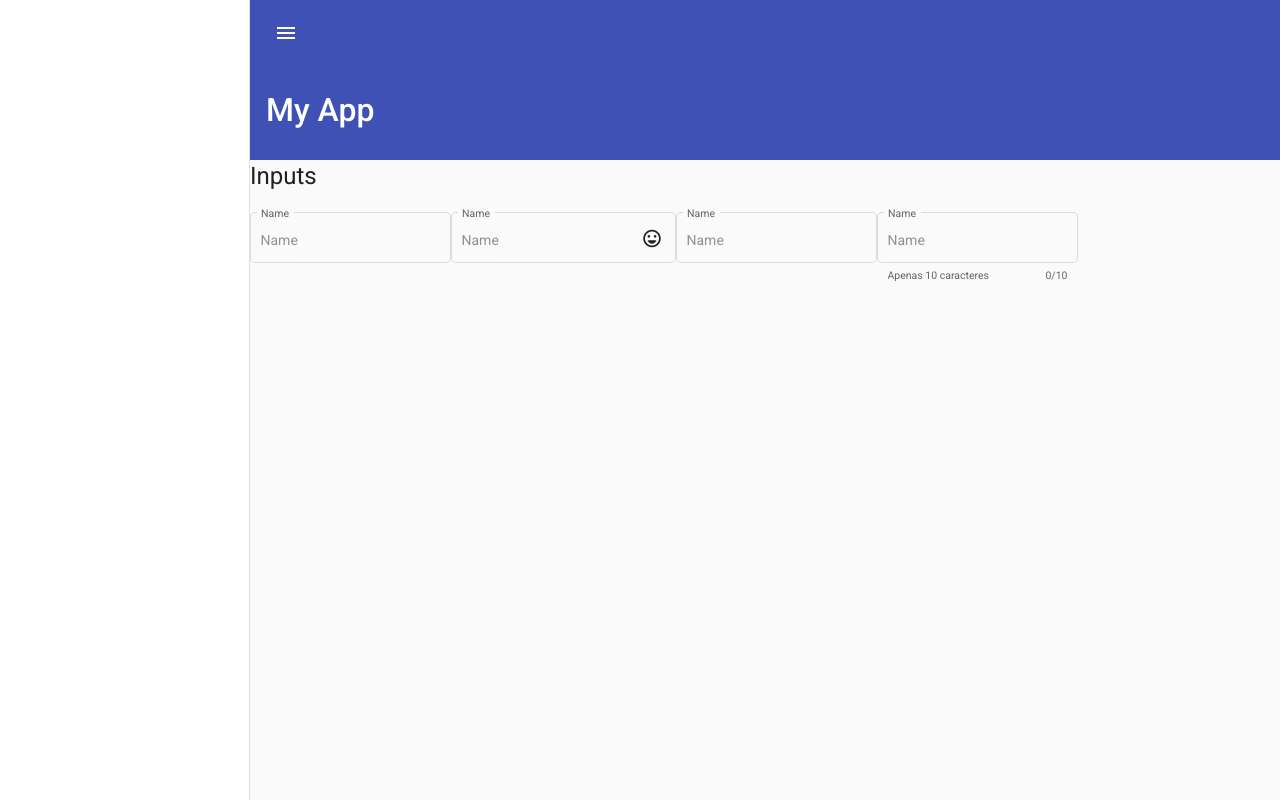
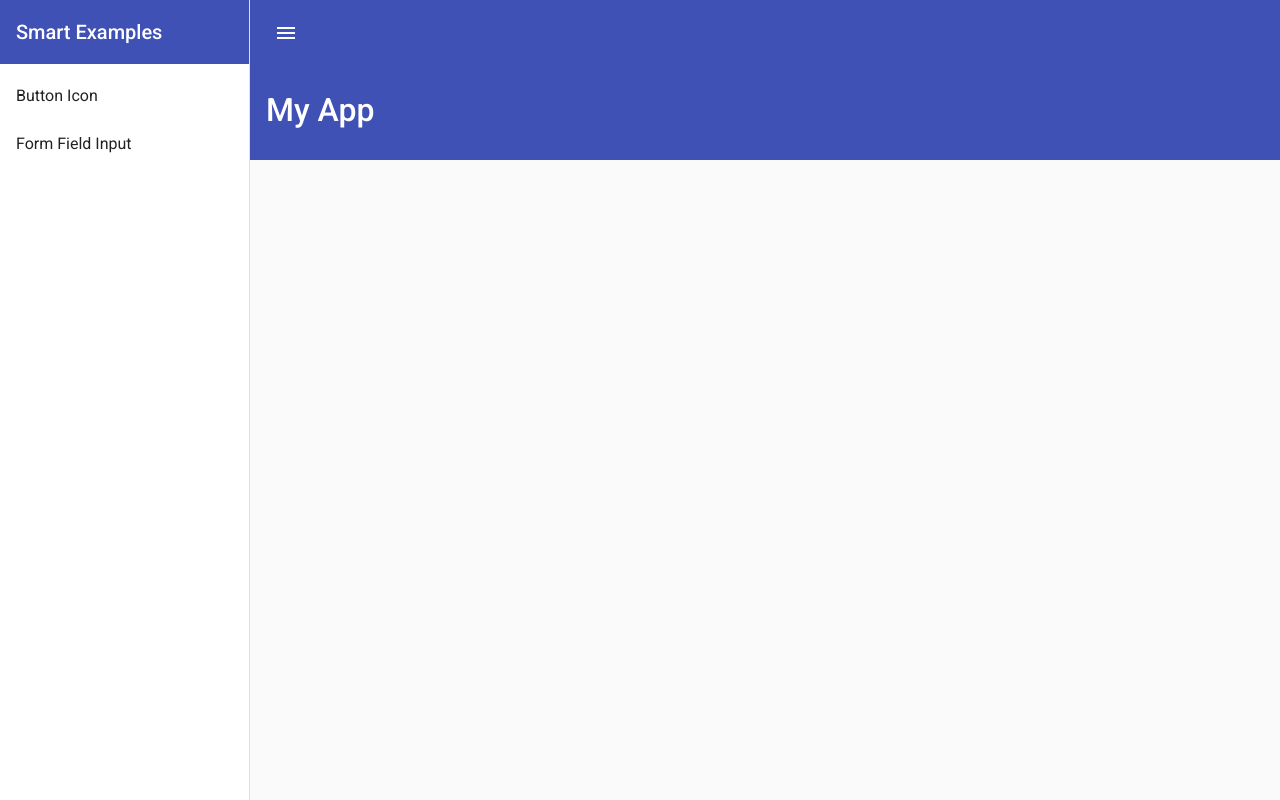
Before and after one commit to RodrigoSouzaCamelo/RxJS-Angular-Material, an Angular app in the folder Angular-Material/: page / in a window 1280 px wide. Built offline with nearby package versions, Linux system fonts and the light colour scheme.

Commit message:
Criando as rotas do projeto

```diff
--- a/Angular-Material/src/app/app-routing.module.ts
+++ b/Angular-Material/src/app/app-routing.module.ts
@@ -1,7 +1,12 @@
 import { NgModule } from '@angular/core';
 import { RouterModule, Routes } from '@angular/router';
+import { ButtonsIconsComponent } from './buttons-icons/buttons-icons.component';
+import { FormFieldInputComponent } from './form-field-input/form-field-input.component';
 
-const routes: Routes = [];
+const routes: Routes = [
+  { path: 'button-icon', component: ButtonsIconsComponent },
+  { path: 'form-field-input-component', component: FormFieldInputComponent },
+];
 
 @NgModule({
   imports: [RouterModule.forRoot(routes)],
--- a/Angular-Material/src/app/app.component.html
+++ b/Angular-Material/src/app/app.component.html
@@ -1,11 +1,26 @@
 <mat-sidenav-container>
-  <mat-sidenav #sidenav
+  <mat-sidenav
+    #sidenav
     [fixedInViewport]="true"
     [mode]="this.isSmallScreen ? 'over' : 'side'"
     [opened]="sideNavOpened"
-  ></mat-sidenav>
+  >
+    <mat-toolbar color="primary">
+      Smart Examples
+    </mat-toolbar>
+
+    <mat-nav-list>
+      <a mat-list-item routerLink='button-icon'>Button Icon</a>
+      <a mat-list-item routerLink='form-field-input-component'>Form Field Input</a>
+    </mat-nav-list>
+  </mat-sidenav>
+
   <mat-sidenav-content>
-    <mat-toolbar class="toolbar-menu" color="primary" [class.mat-elevation-z4]="applyShadow">
+    <mat-toolbar
+      class="toolbar-menu"
+      color="primary"
+      [class.mat-elevation-z4]="applyShadow"
+    >
       <button mat-icon-button class="example-icon" (click)="sidenav.toggle()">
         <mat-icon>menu</mat-icon>
       </button>
@@ -21,9 +36,6 @@
     <mat-toolbar class="toolbar-submenu" color="primary">
       <span *ngIf="!popText">My App</span>
     </mat-toolbar>
-    <!-- <app-buttons-icons></app-buttons-icons> -->
-    <app-form-field-input></app-form-field-input>
+    <router-outlet></router-outlet>
   </mat-sidenav-content>
 </mat-sidenav-container>
-
-<router-outlet></router-outlet>
--- a/Angular-Material/src/app/material/material.module.ts
+++ b/Angular-Material/src/app/material/material.module.ts
@@ -4,11 +4,13 @@ import { MatIconModule } from '@angular/material/icon';
 import { MatButtonModule } from '@angular/material/button';
 import { MatSidenavModule } from '@angular/material/sidenav';
 import { MatInputModule } from '@angular/material/input';
+import { MatListModule } from '@angular/material/list';
+
 import { MAT_FORM_FIELD_DEFAULT_OPTIONS } from '@angular/material/form-field';
 
 @NgModule({
   declarations: [],
-  exports: [MatToolbarModule, MatIconModule, MatButtonModule, MatSidenavModule, MatInputModule],
+  exports: [MatToolbarModule, MatIconModule, MatButtonModule, MatSidenavModule, MatInputModule, MatListModule],
   providers: [
       {
         provide: MAT_FORM_FIELD_DEFAULT_OPTIONS,
```
